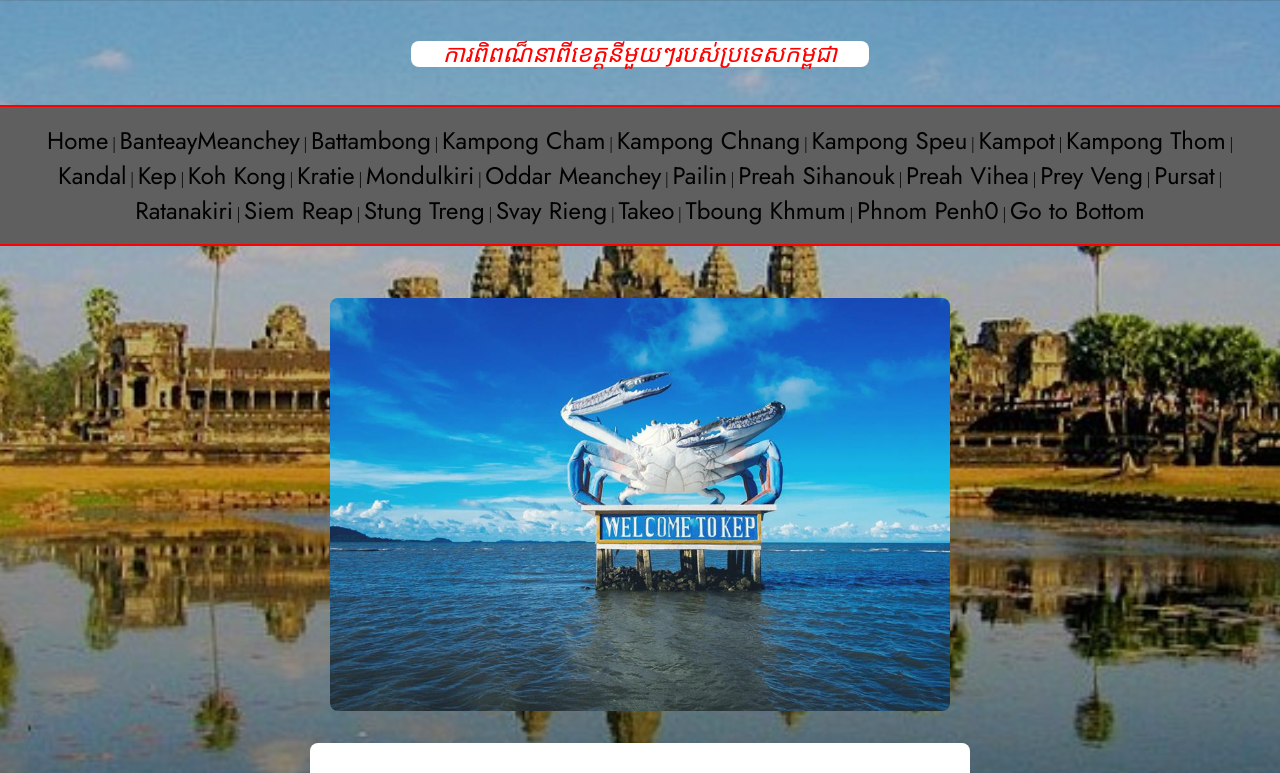
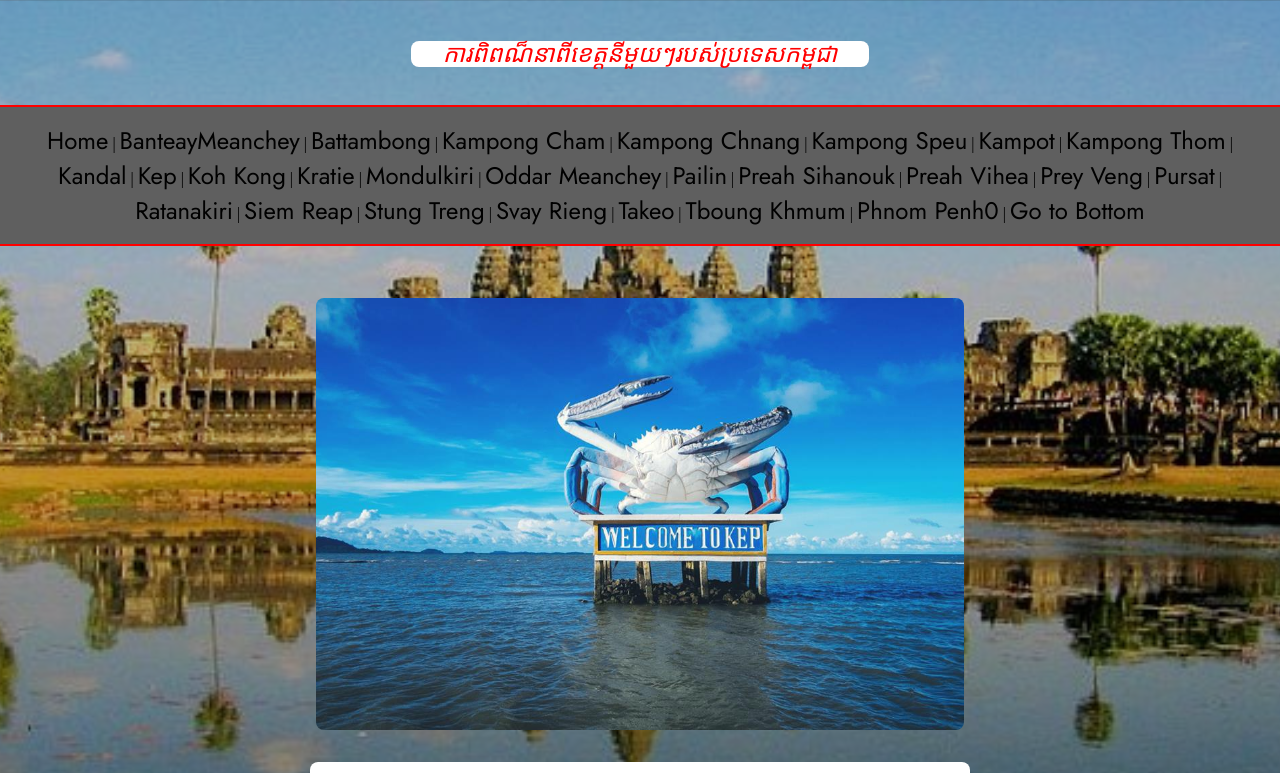
Before and after one commit to SANN-py/Cambodia-Maps-2-, a plain HTML site: page kep.html in a window 1280 px wide. Shown: the top 773 px of the page. Drawn offline with Linux system fonts and the light colour scheme.

Commit message:
fouth commit

```diff
--- a/style.css
+++ b/style.css
@@ -25,7 +25,7 @@ body{
 
 
 .image{
-       width: 50%;
+       width: 52.20%;
 }
 
 .image img{
```
